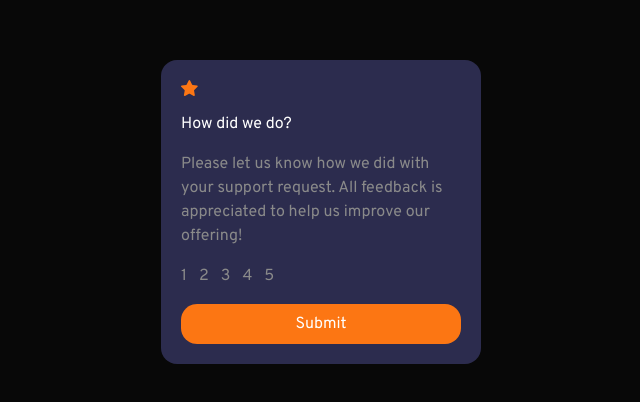
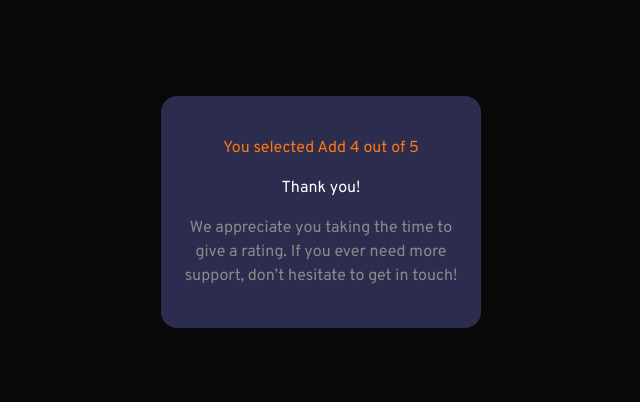
Before and after one commit to getssh/TechUp_sprint3, a website: page interactive-rating-component-main/src/index.html in a window 1280 px wide. Shown: the part 188-590 px from the top of the page, without its empty margins (319-959 px from the left). Drawn offline with Linux system fonts and the light colour scheme.

Commit message:
Update thankyou'

```diff
--- a/interactive-rating-component-main/src/index.html
+++ b/interactive-rating-component-main/src/index.html
@@ -18,8 +18,8 @@
 <body class="font-overpass bg-[#080808] flex justify-center items-center min-h-screen">
 
   <!-- Rating state start -->
-  <div class="bg-[#2C2C4E] flex flex-col flex-nowrap gap-4 justify-center items-start p-5 mx-2
-  max-w-640 sm:max-w-none sm:w-1/2 md:w-1/3 lg:w-1/3 xl:w-1/4 rounded-2xl">
+  <div class="bg-[#2C2C4E] flex flex-col flex-nowrap gap-4 justify-center items-start px-5 py-10 mx-2
+  max-w-640 sm:max-w-none sm:w-1/2 md:w-1/3 lg:w-1/3 xl:w-1/4 rounded-2xl" style="display: none;">
     <img class="text-left" src="./images/icon-star.svg" alt="start icon" />
     <h3 class="text-white text-left">How did we do?</h3>
 
@@ -28,31 +28,41 @@
       to help us improve our offering!
     </p>
 
-    <div class="flex gap-3 justify-evenly">
-      <div class="text-[#8A8A8A]">1</div>
-      <div class="text-[#8A8A8A]">2</div>
-      <div class="text-[#8A8A8A]">3</div>
-      <div class="text-[#8A8A8A]">4</div>
-      <div class="text-[#8A8A8A]">5</div>
+    <div class="flex justify-around w-full">
+      <div class="text-[#8A8A8A] bg-[#414444] hover:bg-[#fc7613] hover:cursor-pointer
+      hover:text-white w-12 h-12 rounded-full flex justify-center items-center"><p>1</p></div>
+      <div class="text-[#8A8A8A] bg-[#414444] hover:bg-[#fc7613] hover:cursor-pointer
+      hover:text-white w-12 h-12 rounded-full flex justify-center items-center"><p>2</p></div>
+      <div class="text-[#8A8A8A] bg-[#414444] hover:bg-[#fc7613] hover:cursor-pointer
+      hover:text-white w-12 h-12 rounded-full flex justify-center items-center"><p>3</p></div>
+      <div class="text-[#8A8A8A] bg-[#414444] hover:bg-[#fc7613] hover:cursor-pointer
+      hover:text-white w-12 h-12 rounded-full flex justify-center items-center"><p>4</p></div>
+      <div class="text-[#8A8A8A] bg-[#414444] hover:bg-[#fc7613] hover:cursor-pointer
+      hover:text-white w-12 h-12 rounded-full flex justify-center items-center"><p>5</p></div>
     </div>
 
-    <button class="bg-[#fc7613] text-white w-full px-4 py-2 rounded-2xl mx-auto">
-      Submit
+    <button class="font-medium bg-[#fc7613] text-white hover:bg-white hover:text-[#fc7613] w-full px-4 py-2 rounded-3xl mx-auto mt-3">
+      SUBMIT
     </button>
   </div>
 
-  <!-- Rating state end -->
+  <div class="bg-[#2C2C4E] flex flex-col flex-nowrap gap-4 justify-center items-center px-5 py-10 mx-2
+  max-w-640 sm:max-w-none sm:w-1/2 md:w-1/3 lg:w-1/3 xl:w-1/4 rounded-2xl">
+    <!-- Rating state end -->
 
-  <!-- Thank you state start -->
+    <!-- Thank you state start -->
+    <p class="text-[#fc7613]">
+      You selected Add 4 out of 5
+    </p>
 
-  <!-- You selected Add rating here out of 5 -->
+    <h1 class="text-white">Thank you!</h1>
 
-  <!-- Thank you!
+    <p class="text-[#8A8A8A] text-center">
+      We appreciate you taking the time to give a rating. If you ever need more support,
+      don’t hesitate to get in touch!
+    </p>
 
-  We appreciate you taking the time to give a rating. If you ever need more support,
-  don’t hesitate to get in touch! -->
-
-  <!-- Thank you state end -->
-
+    <!-- Thank you state end -->
+  </div>
 </body>
 </html>
```
Also changed, not shown: interactive-rating-component-main/dist/output.css.
